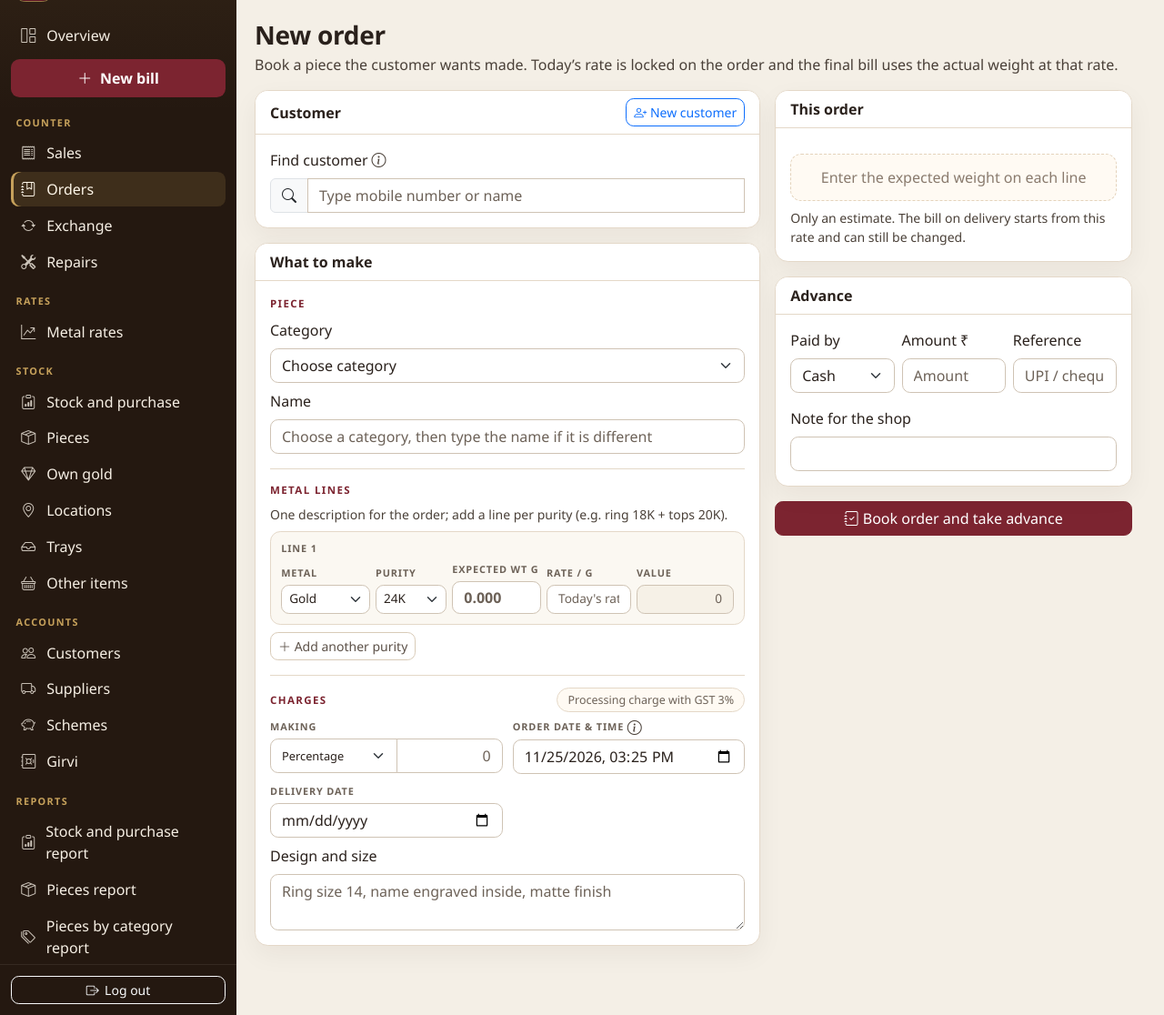
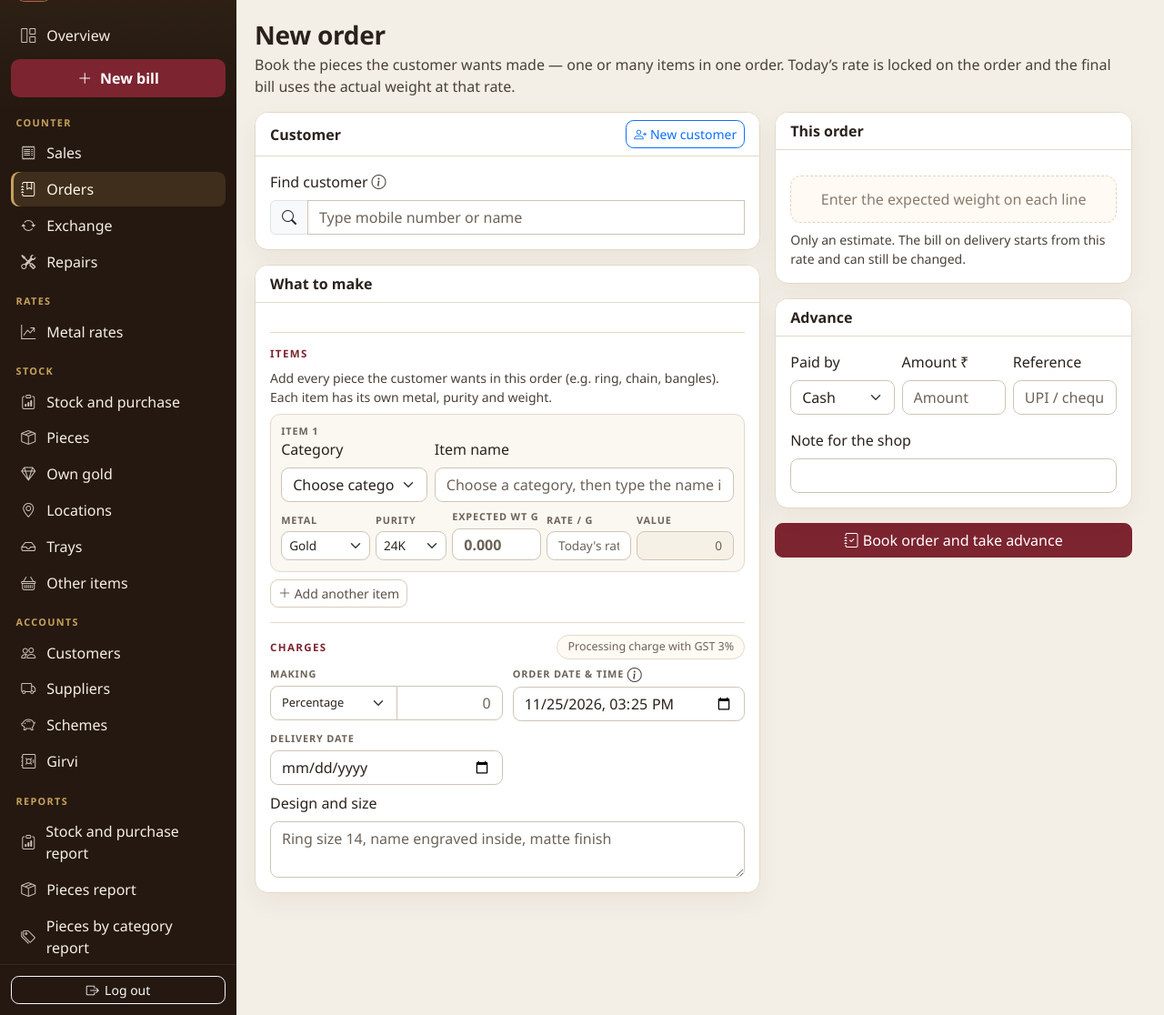
Before and after one commit to ramniks05/Jagdamba-jwellers-noida, a Laravel app: page /orders/create in a window 1280 px wide. Shown: the part 57-1173 px from the top of the page at 91% size. Run offline with Laravel 12, Linux system fonts and the light colour scheme; a user stored in the database is signed in; data comes from the database, SQL or seed files in the repository; data that the repository does not hold is empty; some libraries are stand-ins or nearby versions.

Commit message:
Let one advance order hold several named items
Each order line now has its own item name, so one order can book a ring,
a chain and a pair of bangles together, each with its own metal, purity,
weight and rate. The order name is built from the item names when none
is typed. The booking slip lists each item on its own row, and the edit
page can add, remove and rename items. Orders booked before this change
keep their old name on each line through a migration that backfills
item_name.

Co-authored-by: Cursor <cursoragent@cursor.com>

```diff
--- a/app/Http/Controllers/Web/Commerce/AdvanceOrderController.php
+++ b/app/Http/Controllers/Web/Commerce/AdvanceOrderController.php
@@ -129,13 +129,13 @@ class AdvanceOrderController extends Controller
         $estimate = $orders->estimate($order, $company);
         $metal = $order->metalSummary();
         $lineShare = $order->lines->isNotEmpty()
-            ? $order->lines->map(fn ($line) => trim($line->metalLabel()).' about '.$weight((string) $line->expected_weight).' @ '.$money((string) $line->rate_per_gram).' / g')->implode("\n")
+            ? $order->lines->map(fn ($line) => ($line->item_name ?: $order->description).': '.trim($line->metalLabel()).' about '.$weight((string) $line->expected_weight).' @ '.$money((string) $line->rate_per_gram).' / g')->implode("\n")
             : $metal.' about '.$weight((string) $order->expected_weight)."\n".'Rate locked '.$money((string) $order->rate_per_gram).' per gram';
         $share = $company->displayName()."\n"
             .'Order booking '.$order->number."\n"
             .'Date '.$order->booked_at?->timezone(config('app.timezone'))->format('d-m-Y')."\n"
             .'Customer '.($order->customer?->name)."\n\n"
-            .$order->description."\n"
+            .($order->lines->isNotEmpty() ? '' : $order->description."\n")
             .$lineShare."\n"
             .($order->due_on ? 'Delivery by '.$order->due_on->format('d-m-Y')."\n" : '')
             ."\n".'Estimated bill '.$money($estimate['total'])."\n"
--- a/app/Http/Requests/Commerce/AdvanceOrderRequest.php
+++ b/app/Http/Requests/Commerce/AdvanceOrderRequest.php
@@ -78,9 +78,10 @@ class AdvanceOrderRequest extends FormRequest
 
         return [
             'customer_uuid' => ['required', 'uuid', Rule::exists('customers', 'uuid')->where(fn ($query) => $query->where('company_id', $companyId)->where('is_system', false))],
-            'description' => ['required', 'string', 'max:160'],
+            'description' => ['nullable', 'string', 'max:160'],
             'design_notes' => ['nullable', 'string', 'max:1000'],
             'lines' => ['required', 'array', 'min:1', 'max:8'],
+            'lines.*.item_name' => ['nullable', 'string', 'max:160'],
             'lines.*.metal_uuid' => ['required', 'uuid', Rule::exists('metal_types', 'uuid')->where($shop)],
             'lines.*.purity_uuid' => ['required', 'uuid', Rule::exists('purities', 'uuid')->where($shop)],
             'lines.*.expected_weight' => ['required', 'numeric', 'gt:0', Limits::WEIGHT],
--- a/app/Http/Requests/Commerce/AdvanceOrderUpdateRequest.php
+++ b/app/Http/Requests/Commerce/AdvanceOrderUpdateRequest.php
@@ -79,9 +79,10 @@ class AdvanceOrderUpdateRequest extends FormRequest
         $bookedDay = Carbon::parse((string) $this->input('booked_at'), config('app.timezone'))->toDateString();
 
         return [
-            'description' => ['required', 'string', 'max:160'],
+            'description' => ['nullable', 'string', 'max:160'],
             'design_notes' => ['nullable', 'string', 'max:1000'],
             'lines' => ['required', 'array', 'min:1', 'max:8'],
+            'lines.*.item_name' => ['nullable', 'string', 'max:160'],
             'lines.*.metal_uuid' => ['required', 'uuid', Rule::exists('metal_types', 'uuid')->where(fn ($query) => $query->where('company_id', $this->user()->company_id)->whereNull('deleted_at'))],
             'lines.*.purity_uuid' => ['required', 'uuid', Rule::exists('purities', 'uuid')->where(fn ($query) => $query->where('company_id', $this->user()->company_id)->whereNull('deleted_at'))],
             'lines.*.expected_weight' => ['required', 'numeric', 'gt:0', Limits::WEIGHT],
--- a/public/js/order-metal-lines.js
+++ b/public/js/order-metal-lines.js
@@ -1,5 +1,5 @@
 /**
- * Multi-line metal rows on advance order create / edit.
+ * Multi-item rows (name, metal, purity, weight, rate) on advance order create / edit.
  * Expects #order-lines, #order-line-template, #order-config JSON, and optional #estimated-making.
  */
 (function () {
@@ -56,7 +56,7 @@
         function reindexLines() {
             container.querySelectorAll('.order-line').forEach((row, index) => {
                 row.dataset.index = String(index);
-                row.querySelector('.order-line-label').textContent = 'Line ' + (index + 1);
+                row.querySelector('.order-line-label').textContent = 'Item ' + (index + 1);
                 row.querySelectorAll('[name^="lines["]').forEach((field) => {
                     field.name = field.name.replace(/lines\[\d+\]/, 'lines[' + index + ']');
                 });
@@ -135,9 +135,27 @@
             const wrap = document.createElement('div');
             wrap.innerHTML = html.trim();
             const row = wrap.firstElementChild;
+            const previous = container.querySelector('.order-line:last-child');
             container.appendChild(row);
+            if (previous) {
+                const metal = row.querySelector('.order-line-metal');
+                metal.value = previous.querySelector('.order-line-metal').value;
+                syncPurities(row);
+                const purity = row.querySelector('.order-line-purity');
+                const wanted = previous.querySelector('.order-line-purity').value;
+                if (Array.from(purity.options).some((option) => option.value === wanted && !option.disabled)) {
+                    purity.value = wanted;
+                }
+            }
             reindexLines();
             render();
+            row.querySelector('.order-line-category')?.focus();
+        }
+
+        function categoryNames(row) {
+            return Array.from(row.querySelectorAll('.order-line-category option'))
+                .map((option) => option.value.trim())
+                .filter((name) => name !== '');
         }
 
         container.addEventListener('click', (event) => {
@@ -154,6 +172,15 @@
         });
 
         container.addEventListener('change', (event) => {
+            if (event.target.classList.contains('order-line-category')) {
+                const row = event.target.closest('.order-line');
+                const chosen = event.target.value.trim();
+                const nameField = row?.querySelector('.order-line-name');
+                if (chosen && nameField && (nameField.value.trim() === '' || categoryNames(row).includes(nameField.value.trim()))) {
+                    nameField.value = chosen;
+                }
+                row?.querySelector('.order-line-weight')?.focus();
+            }
             if (event.target.classList.contains('order-line-metal') || event.target.classList.contains('order-line-purity')) {
                 const row = event.target.closest('.order-line');
                 const rateField = row?.querySelector('.order-line-rate');
--- a/resources/views/commerce/orders/create.blade.php
+++ b/resources/views/commerce/orders/create.blade.php
@@ -12,7 +12,7 @@
         ][$makingMode] ?? 'Making inside jewellery GST';
     @endphp
     <h1 class="page-title h3 mb-1">New order</h1>
-    <p class="text-secondary mb-3">Book a piece the customer wants made. Today’s rate is locked on the order and the final bill uses the actual weight at that rate.</p>
+    <p class="text-secondary mb-3">Book the pieces the customer wants made — one or many items in one order. Today’s rate is locked on the order and the final bill uses the actual weight at that rate.</p>
     <form method="POST" action="{{ route('orders.store') }}" id="order-form" autocomplete="off">
         @csrf
         <input type="hidden" name="customer_uuid" id="customer-uuid" value="{{ old('customer_uuid') }}">
@@ -23,21 +23,10 @@
                 <div class="card mb-3">
                     <div class="card-header bg-white">What to make</div>
                     <div class="card-body">
-                        <div class="weigh-section-title">Piece</div>
-                        <div class="mt-2">
-                            <label class="form-label" for="order-category">Category</label>
-                            <select class="form-select" id="order-category">
-                                <option value="">Choose category</option>
-                                @foreach ($categories as $category)
-                                    <option value="{{ $category->name }}" @selected(old('description') === $category->name)>{{ $category->name }}</option>
-                                @endforeach
-                            </select>
-                        </div>
-                        <div class="mt-2">
-                            <label class="form-label" for="description">Name</label>
-                            <input class="form-control" id="description" name="description" value="{{ old('description') }}" placeholder="Choose a category, then type the name if it is different" maxlength="160" required>
-                        </div>
-                        @include('commerce.orders.partials.metal-lines', ['metals' => $metals])
+                        @include('commerce.orders.partials.metal-lines', ['metals' => $metals, 'categories' => $categories])
+                        @error('lines')
+                            <div class="text-danger small">{{ $message }}</div>
+                        @enderror
                         <div class="weigh-section">
                             <div class="charges-head">
                                 <div class="weigh-section-title">Charges</div>
@@ -260,17 +249,6 @@
             addLabel: 'Add to order',
             chipLabel: 'Order for',
         });
-        const categoryNames = () => Array.from(document.querySelectorAll('#order-category option'))
-            .map((option) => option.value.trim())
-            .filter((name) => name !== '');
-        $('order-category').addEventListener('change', () => {
-            const selected = $('order-category').value.trim();
-            const nameField = $('description');
-            if (selected && (nameField.value.trim() === '' || categoryNames().includes(nameField.value.trim()))) {
-                nameField.value = selected;
-            }
-            document.querySelector('#order-lines .order-line-weight')?.focus();
-        });
         $('making-method').addEventListener('change', () => {
             syncMaking();
             metalLines.render();
--- a/resources/views/commerce/orders/partials/metal-line-row.blade.php
+++ b/resources/views/commerce/orders/partials/metal-line-row.blade.php
@@ -1,18 +1,36 @@
 @php
     $idx = $index;
     $prefix = is_numeric($idx) ? "lines[{$idx}]" : 'lines[__INDEX__]';
+    $itemName = $line['item_name'] ?? '';
     $metalUuid = $line['metal_uuid'] ?? '';
     $purityUuid = $line['purity_uuid'] ?? '';
     $weight = $line['expected_weight'] ?? '';
     $rate = $line['rate_per_gram'] ?? '';
     $lineMaking = $line['estimated_making'] ?? '0';
+    $nameError = is_numeric($idx) ? $errors->first("lines.{$idx}.item_name") : '';
 @endphp
 <div class="stone-box mt-0 order-line" data-index="{{ $idx }}">
     <div class="d-flex justify-content-between align-items-center stone-box-head">
-        <span class="weigh-step-label order-line-label">Line {{ is_numeric($idx) ? ((int) $idx + 1) : '' }}</span>
-        @if ($canRemove)
-            <button type="button" class="btn btn-link btn-sm text-danger p-0 order-line-remove" aria-label="Remove line">Remove</button>
-        @endif
+        <span class="weigh-step-label order-line-label">Item {{ is_numeric($idx) ? ((int) $idx + 1) : '' }}</span>
+        <button type="button" class="btn btn-link btn-sm text-danger p-0 order-line-remove @if (! $canRemove) d-none @endif" aria-label="Remove item">Remove</button>
+    </div>
+    <div class="row g-2 mb-2">
+        <div class="col-md-4">
+            <label class="form-label">Category</label>
+            <select class="form-select order-line-category">
+                <option value="">Choose category</option>
+                @foreach ($categories as $category)
+                    <option value="{{ $category->name }}" @selected($itemName === $category->name)>{{ $category->name }}</option>
+                @endforeach
+            </select>
+        </div>
+        <div class="col-md-8">
+            <label class="form-label">Item name</label>
+            <input class="form-control order-line-name @if ($nameError !== '') is-invalid @endif" name="{{ $prefix }}[item_name]" value="{{ $itemName }}" maxlength="160" placeholder="Choose a category, then type the name if it is different" @if(empty($template)) required @endif>
+            @if ($nameError !== '')
+                <div class="invalid-feedback">{{ $nameError }}</div>
+            @endif
+        </div>
     </div>
     <div class="metal-row">
         <div>
--- a/resources/views/commerce/orders/partials/metal-lines.blade.php
+++ b/resources/views/commerce/orders/partials/metal-lines.blade.php
@@ -5,6 +5,7 @@
         $lineRows = $lineRows;
     } else {
         $lineRows = [[
+            'item_name' => old('description', ''),
             'metal_uuid' => old('metal_uuid', ''),
             'purity_uuid' => old('purity_uuid', ''),
             'expected_weight' => old('expected_weight', ''),
@@ -15,8 +16,8 @@
 @endphp
 <div class="weigh-section">
     <div class="d-flex flex-wrap justify-content-between align-items-center gap-2 mb-2">
-        <div class="weigh-section-title mb-0">Metal lines</div>
-        <span class="small text-secondary">One description for the order; add a line per purity (e.g. ring 18K + tops 20K).</span>
+        <div class="weigh-section-title mb-0">Items</div>
+        <span class="small text-secondary">Add every piece the customer wants in this order (e.g. ring, chain, bangles). Each item has its own metal, purity and weight.</span>
     </div>
     <div id="order-lines" class="d-flex flex-column gap-2">
         @foreach ($lineRows as $index => $line)
@@ -24,19 +25,21 @@
                 'index' => $index,
                 'line' => $line,
                 'metals' => $metals,
+                'categories' => $categories,
                 'canRemove' => count($lineRows) > 1,
             ])
         @endforeach
     </div>
-    <button type="button" class="btn btn-sm btn-outline-secondary mt-2" id="add-order-line"><i class="bi bi-plus-lg"></i> Add another purity</button>
+    <button type="button" class="btn btn-sm btn-outline-secondary mt-2" id="add-order-line"><i class="bi bi-plus-lg"></i> Add another item</button>
     <div class="text-danger small mt-2 d-none" id="rate-missing"></div>
 </div>
 
 <template id="order-line-template">
     @include('commerce.orders.partials.metal-line-row', [
         'index' => '__INDEX__',
-        'line' => ['metal_uuid' => '', 'purity_uuid' => '', 'expected_weight' => '', 'rate_per_gram' => '', 'estimated_making' => '0'],
+        'line' => ['item_name' => '', 'metal_uuid' => '', 'purity_uuid' => '', 'expected_weight' => '', 'rate_per_gram' => '', 'estimated_making' => '0'],
         'metals' => $metals,
+        'categories' => $categories,
         'canRemove' => true,
         'template' => true,
     ])
```
Also changed, not shown: app/Models/AdvanceOrderLine.php (+8 -1 lines), app/Services/Commerce/AdvanceOrderService.php (+38 -8 lines), resources/views/commerce/orders/edit.blade.php (+7 -30 lines), resources/views/commerce/orders/show.blade.php (+8 -10 lines), tests/Feature/Commerce/AdvanceOrderTest.php (+71 -3 lines), database/migrations/2026_11_25_130000_advance_order_line_item_names.php (added).
